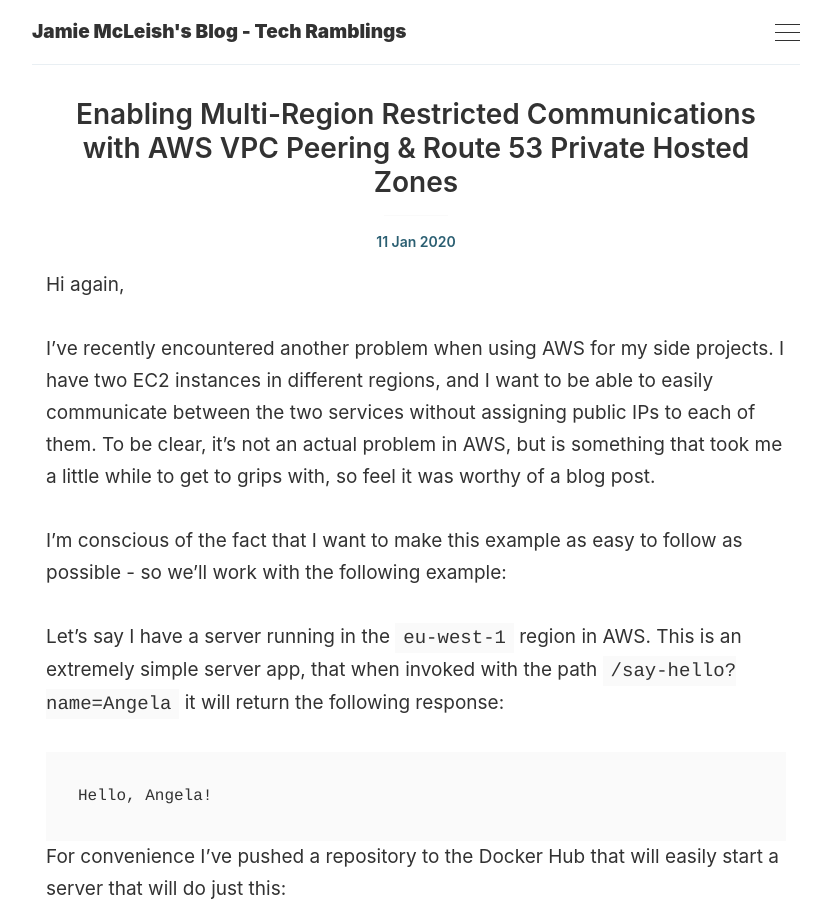
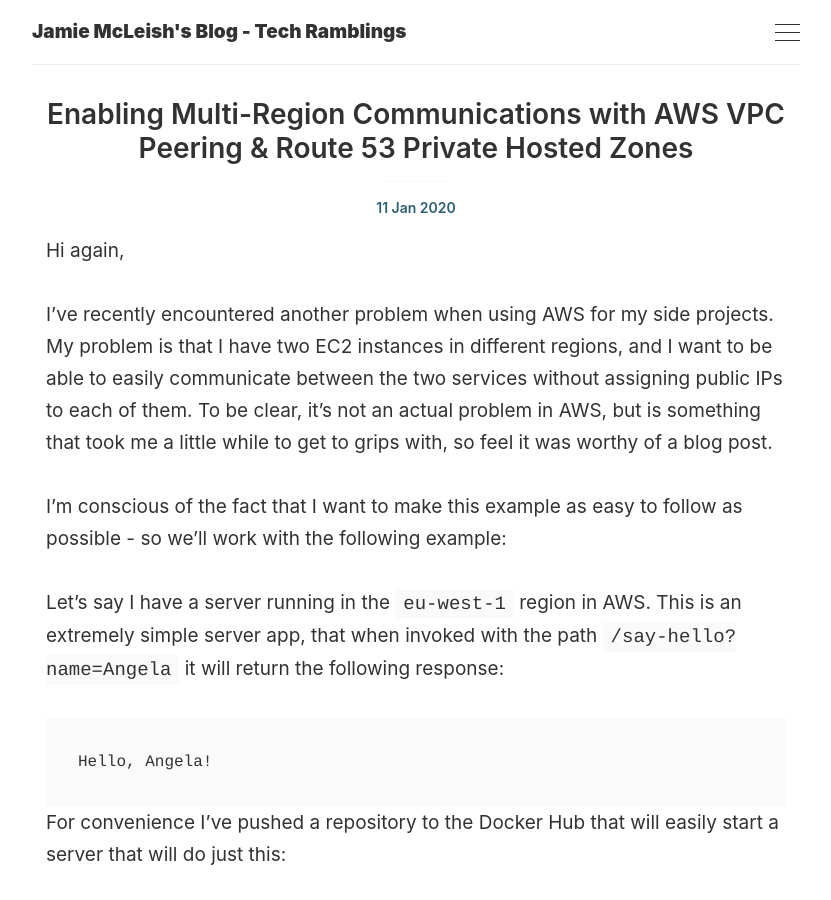
Before and after one commit to jamiemcl001/tech-blog, a Jekyll site: the page built from _posts/2020-01-11-multi-vpc-communications.md, in a window 1280 px wide and 900 px high. Shown: the whole window, without its empty margins (224-1055 px from the left). Built offline with Jekyll 4.4.1, drawn with Linux system fonts in a browser that asks for light colours; comment, search, counter and statistics services are not loaded.

Commit message:
Shorten the title for the new VPC blog post slightly

```diff
--- a/_posts/2020-01-11-multi-vpc-communications.md
+++ b/_posts/2020-01-11-multi-vpc-communications.md
@@ -1,13 +1,13 @@
 ---
 layout: post
-title: "Enabling Multi-Region Restricted Communications with AWS VPC Peering & Route 53 Private Hosted Zones"
+title: "Enabling Multi-Region Communications with AWS VPC Peering & Route 53 Private Hosted Zones"
 date: 2020-01-11 17:42:00 +0000
 comments: true
 categories: awsvpc
 ---
 Hi again,
 
-I've recently encountered another problem when using AWS for my side projects. I have two EC2 instances in different regions, and I want to be able to easily communicate between the two services without assigning public IPs to each of them. To be clear, it's not an actual problem in AWS, but is something that took me a little while to get to grips with, so feel it was worthy of a blog post.
+I've recently encountered another problem when using AWS for my side projects. My problem is that I have two EC2 instances in different regions, and I want to be able to easily communicate between the two services without assigning public IPs to each of them. To be clear, it's not an actual problem in AWS, but is something that took me a little while to get to grips with, so feel it was worthy of a blog post.
 
 I'm conscious of the fact that I want to make this example as easy to follow as possible - so we'll work with the following example:
 
```
